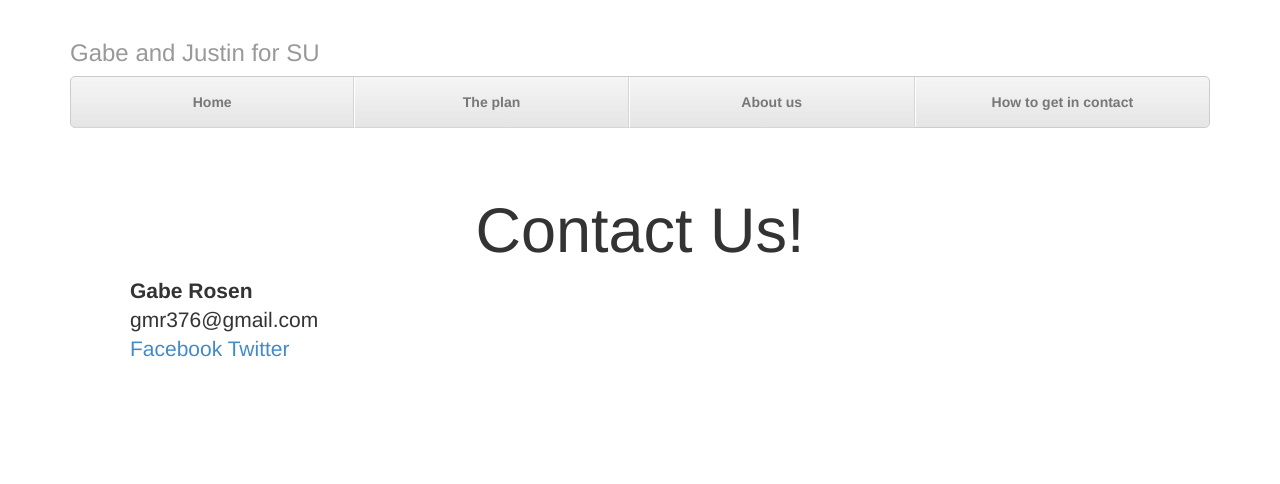
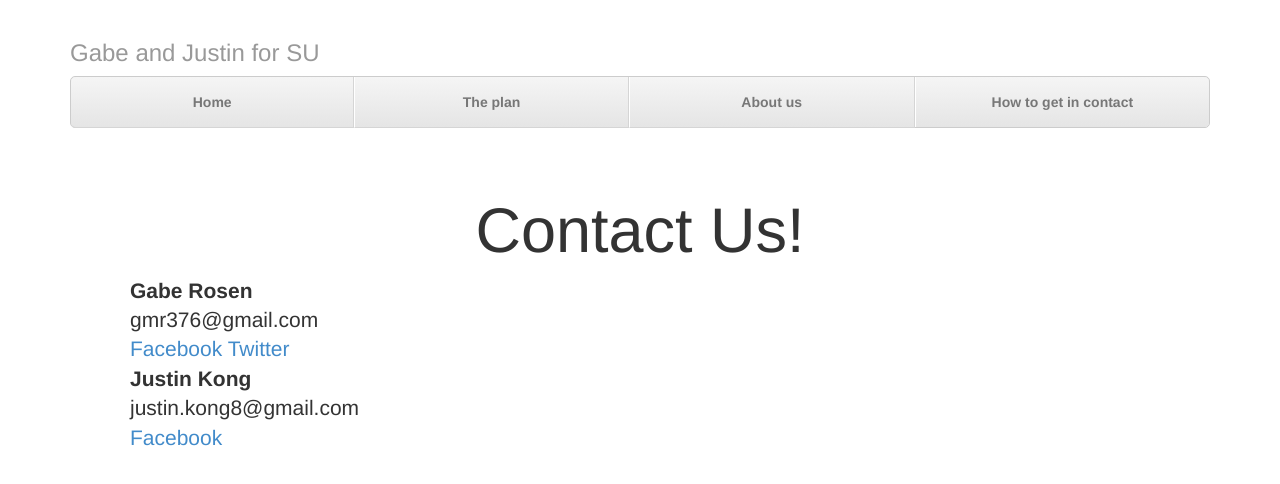
Before and after one commit to GabeandJustin2014SU/GabeandJustin2014SU.github.io, a plain HTML site: page contact.html in a window 1280 px wide. Drawn offline with Linux system fonts and the light colour scheme.

Commit message:
add contact info

```diff
--- a/contact.html
+++ b/contact.html
@@ -43,14 +43,15 @@ gmr376@gmail.com
 <br>
 <a href="https://www.facebook.com/gabe.rosen.7?fref=ts">Facebook</a>
 <a href="https://twitter.com/GabeRosenNYC">Twitter</a>
+<br><b>Justin Kong</b>
+<br>
+justin.kong8@gmail.com
+<br>
+<a href="https://www.facebook.com/kongbabong?fref=ts">Facebook</a>
 </p>
 
 
     </div> <!-- /container -->
 
-
-    <!-- Bootstrap core JavaScript
-    ================================================== -->
-    <!-- Placed at the end of the document so the pages load faster -->
   </body>
 </html>
```
